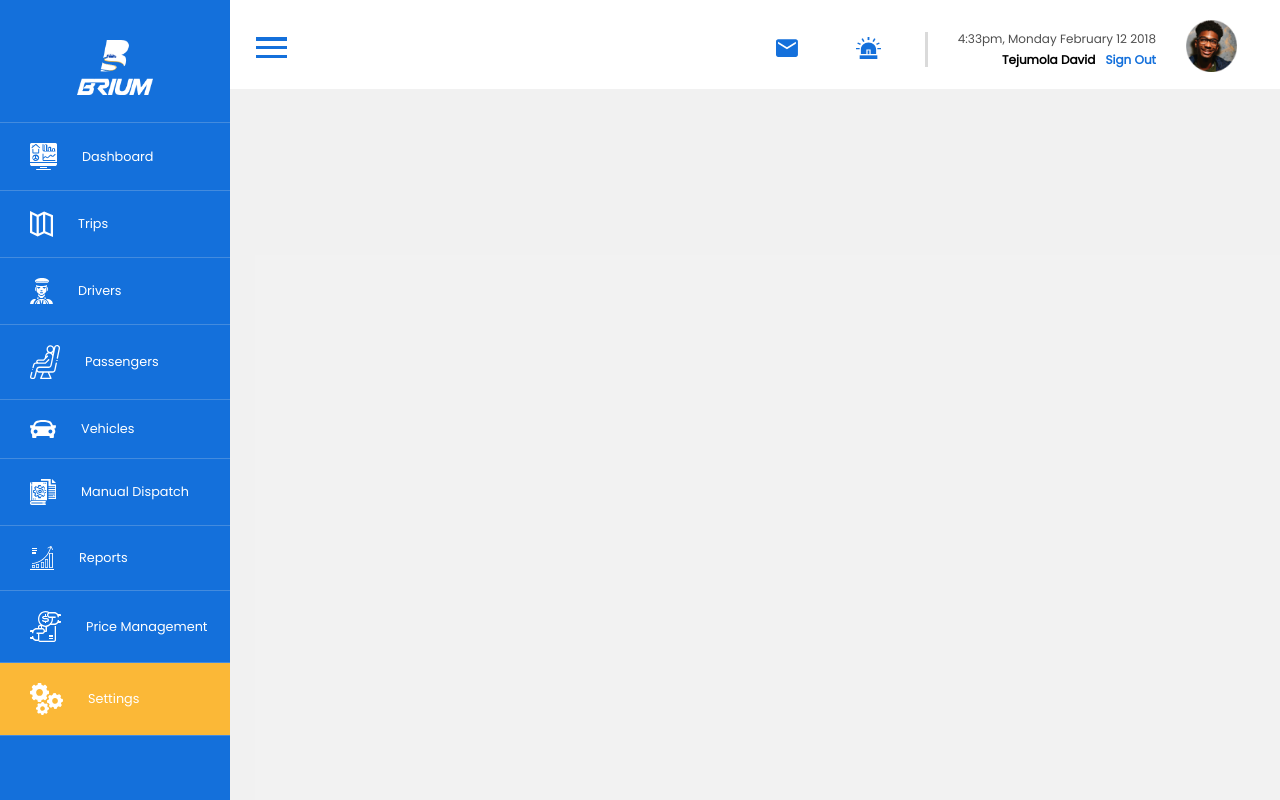
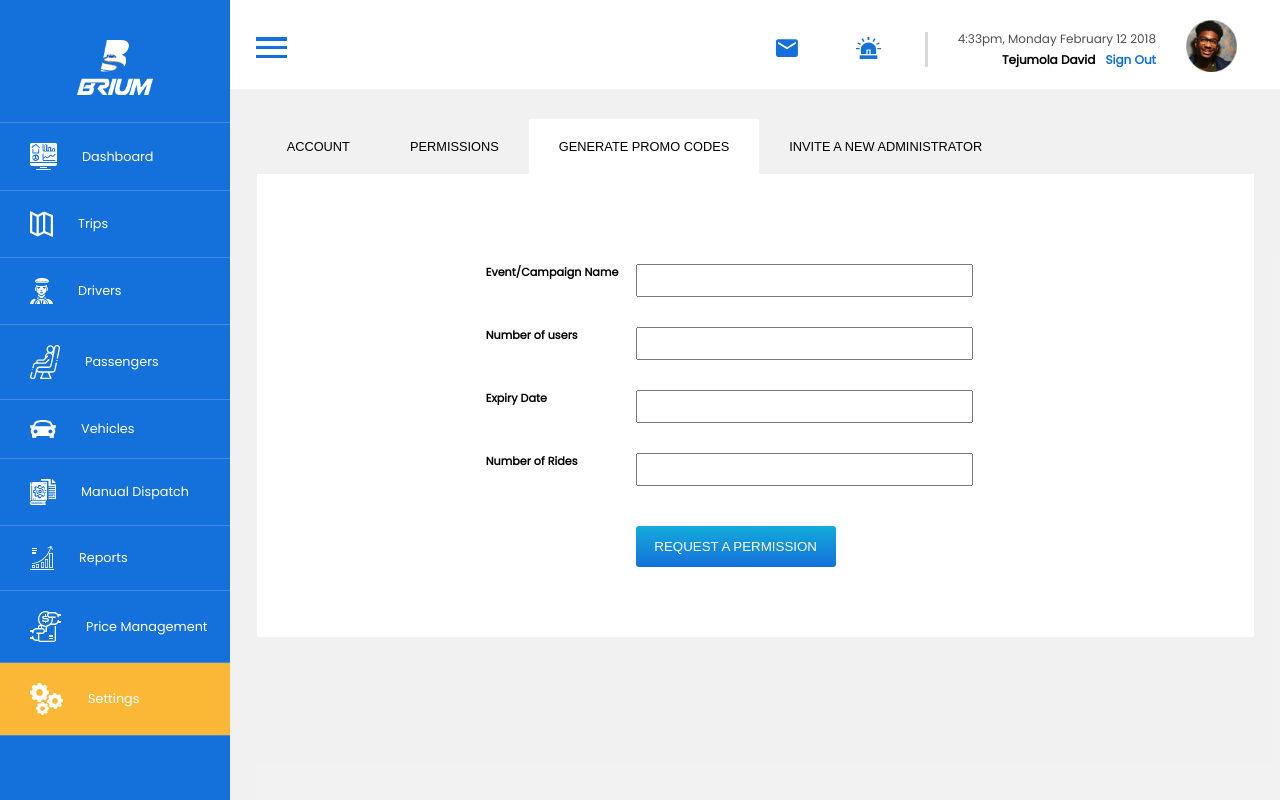
Before and after one commit to horlah/brium, a Vue app: page /settings in a window 1280 px wide. Built offline with nearby package versions, Linux system fonts and the light colour scheme; the HTML template or start-up script is replaced by a standard one.

Commit message:
build setting page ui

```diff
--- a/src/views/pages/Settings.vue
+++ b/src/views/pages/Settings.vue
@@ -1,3 +1,305 @@
 <template>
-    <section class="settings"></section>
+    <section class="settings">
+        <div class="tabs">
+            <button class="tab" v-bind:class="{active: activeTab === 'account'}" @click="switchTabs('account')">ACCOUNT</button>
+            <button class="tab" v-bind:class="{active: activeTab === 'permissions'}" @click="switchTabs('permissions')">PERMISSIONS</button>
+            <button class="tab" v-bind:class="{active: activeTab === 'promo'}" @click="switchTabs('promo')">GENERATE PROMO CODES</button>
+            <button class="tab" v-bind:class="{active: activeTab === 'invite-admin'}" @click="switchTabs('invite-admin')">INVITE A NEW ADMINISTRATOR</button>
+        </div>
+
+        <div class="container">
+            <div class="account" v-show="activeTab === 'account'">
+                <div class="display-picture">
+                    <div class="picture">
+                        <img src="../../assets/user.png" alt="user dp">
+                    </div>
+                    <div class="change-picture">
+                        <select name="upload picture" id="upload-picturw">
+                            <option value="Change photo" disabled selected>Change photo</option>
+                        </select>
+                    </div>
+                </div>
+
+                <div class="inputs">
+                    <div class="input">
+                        <label for="userName">Username</label>
+                        <input type="text" id="username" name="username">
+                    </div>
+
+                    <div class="input">
+                        <label for="fullName">Full Name</label>
+                        <input type="text" id="fullName" name="full name">
+                    </div>
+
+                    <div class="input">
+                        <label for="email">Email</label>
+                        <input type="email" id="email" name="email">
+                    </div>
+
+                    <div class="input">
+                        <label for="password">Password</label>
+                        <div class="change-password">
+                            <div class="label">Last changed 3months ago</div>
+                            <button>Change Password</button>
+                        </div>
+                    </div>
+                </div>
+            </div>
+
+            <div class="permissions" v-show="activeTab === 'permissions'">
+                <div class="inputs">
+                    <div class="input">
+                        <label for="dashboard">Dashboard</label>
+                        <select name="dashboard" id="dashboard">
+                            <option value="Enabled" disabled selected>Enabled</option>
+                        </select>
+                    </div>
+
+                    <div class="input">
+                        <label for="fullName">Trips</label>
+                        <input type="text" id="fullName" name="full name">
+                    </div>
+
+                    <div class="input">
+                        <label for="email">Drivers</label>
+                        <input type="email" id="email" name="email">
+                    </div>
+
+                    <div class="input">
+                        <label for="email">Passengers</label>
+                        <input type="email" id="email" name="email">
+                    </div>
+
+                    <div class="input">
+                        <label for="email">Vehicles</label>
+                        <input type="email" id="email" name="email">
+                    </div>
+
+                    <div class="input">
+                        <label for="email">Reports</label>
+                        <input type="email" id="email" name="email">
+                    </div>
+                </div>
+
+                <div class="inputs">
+                    <div class="input">
+                        <label for="fullName">Manual Dispatch</label>
+                        <input type="text" id="fullName" name="full name">
+                    </div>
+
+                    <div class="input">
+                        <label for="email">Transaction</label>
+                        <input type="email" id="email" name="email">
+                    </div>
+
+                    <div class="input">
+                        <label for="email">Price Management</label>
+                        <input type="email" id="email" name="email">
+                    </div>
+
+                    <div class="input">
+                        <label for="email">Settings</label>
+                        <input type="email" id="email" name="email">
+                    </div>
+                </div>
+
+                <button>REQUEST A PERMISSION</button>
+            </div>
+
+            <div class="promo" v-show="activeTab === 'promo'">
+                <div class="inputs">
+                    <div class="input">
+                        <label for="fullName">Event/Campaign Name</label>
+                        <input type="text" id="fullName" name="full name">
+                    </div>
+
+                    <div class="input">
+                        <label for="email">Number of users</label>
+                        <input type="email" id="email" name="email">
+                    </div>
+
+                    <div class="input">
+                        <label for="email">Expiry Date</label>
+                        <input type="email" id="email" name="email">
+                    </div>
+
+                    <div class="input">
+                        <label for="email">Number of Rides</label>
+                        <input type="email" id="email" name="email">
+                    </div>
+
+                    <button>REQUEST A PERMISSION</button>
+                </div>
+            </div>
+
+            <div class="promo invite-admin" v-show="activeTab === 'invite-admin'">
+                <div class="inputs">
+                    <div class="input">
+                        <label for="fullName">First Name</label>
+                        <input type="text" id="fullName" name="full name">
+                    </div>
+
+                    <div class="input">
+                        <label for="email">Last Name</label>
+                        <input type="email" id="email" name="email">
+                    </div>
+
+                    <div class="input">
+                        <label for="email">Email Address</label>
+                        <input type="email" id="email" name="email">
+                    </div>
+
+                    <div class="input">
+                        <label for="email">Assign Modules</label>
+                        <input type="email" id="email" name="email">
+                    </div>
+
+                    <button>INVITE</button>
+                </div>
+            </div>
+        </div>
+    </section>
 </template>
+
+<script>
+export default {
+    data: () => {
+        return {
+            activeTab: 'promo'
+        }
+    },
+    methods: {
+        switchTabs (activeTab) {
+            this.activeTab = activeTab
+        }
+    }
+}
+</script>
+
+<style lang="scss" scoped>
+.settings {
+    width: 95%;
+    margin: 30px auto;
+}
+
+.tabs {
+    display: flex;
+
+    .tab {
+        padding: 20px 30px;
+        font-size: .8rem;
+        background: transparent;
+
+        &.active {
+            background: var(--white-color);
+        }
+    }
+}
+
+.container {
+    background: var(--white-color);
+
+    & > div {
+        padding: 40px 0 70px 200px;
+
+        &:not(.account) {
+            button {
+                color: var(--white-color);
+                background: linear-gradient(180deg, #14ACDB 0%, #1470DB 100%);
+                border-radius: 3px;
+                padding: 13px 0;
+                width: 200px;
+            }
+        }
+    }
+
+}
+
+.account {
+    padding-top: 70px !important;
+}
+
+.display-picture {
+    display: flex;
+    align-items: center;
+
+    select {
+        margin-left: 20px;
+        padding: 20px;
+    }
+}
+
+.inputs {
+    margin-top: 20px;
+
+    .input {
+        position: relative;
+        margin-top: 30px;
+    }
+
+    label {
+        position: absolute;
+        left: -130px;
+        font-size: .7rem;
+        font-weight: bolder;
+    }
+
+    input, select {
+        padding: 7px;
+        width: 40%;
+    }
+
+    // select {
+    //     width: 20%;
+    // }
+}
+
+.change-password {
+    display: flex;
+
+    button {
+        margin-left: 7px;
+        color: var(--primary-color);
+    }
+}
+
+.permissions {
+    display: flex;
+    position: relative;
+
+    div {
+        width: 100%;
+    }
+
+    button {
+        position: absolute;
+        bottom: 70px;
+        right: 100px;
+    }
+}
+
+.promo {
+    width: 80%;
+    display: flex;
+    justify-content: center;
+    padding-left: 0 !important;
+    margin: auto;
+
+    input {
+        width: 100%;
+    }
+
+    .inputs {
+        width: 40%;
+        margin-left: 80px;
+
+        label {
+            left: -150px;
+        }
+    }
+
+    button {
+        margin-top: 40px;
+    }
+}
+</style>
```
